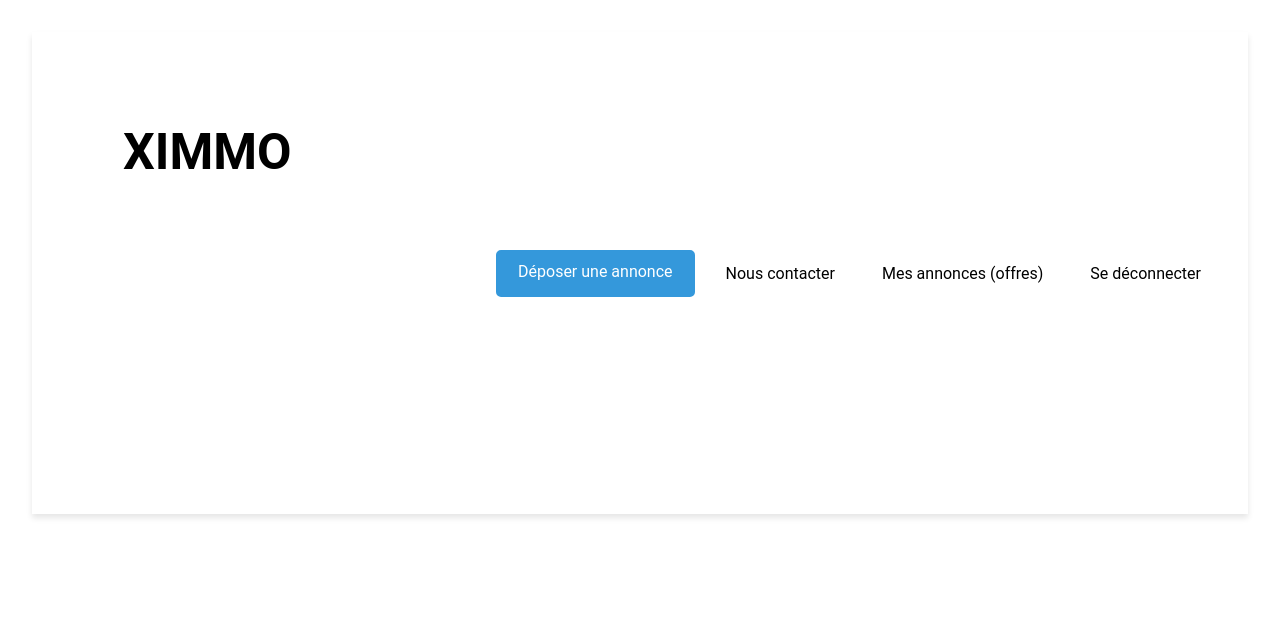
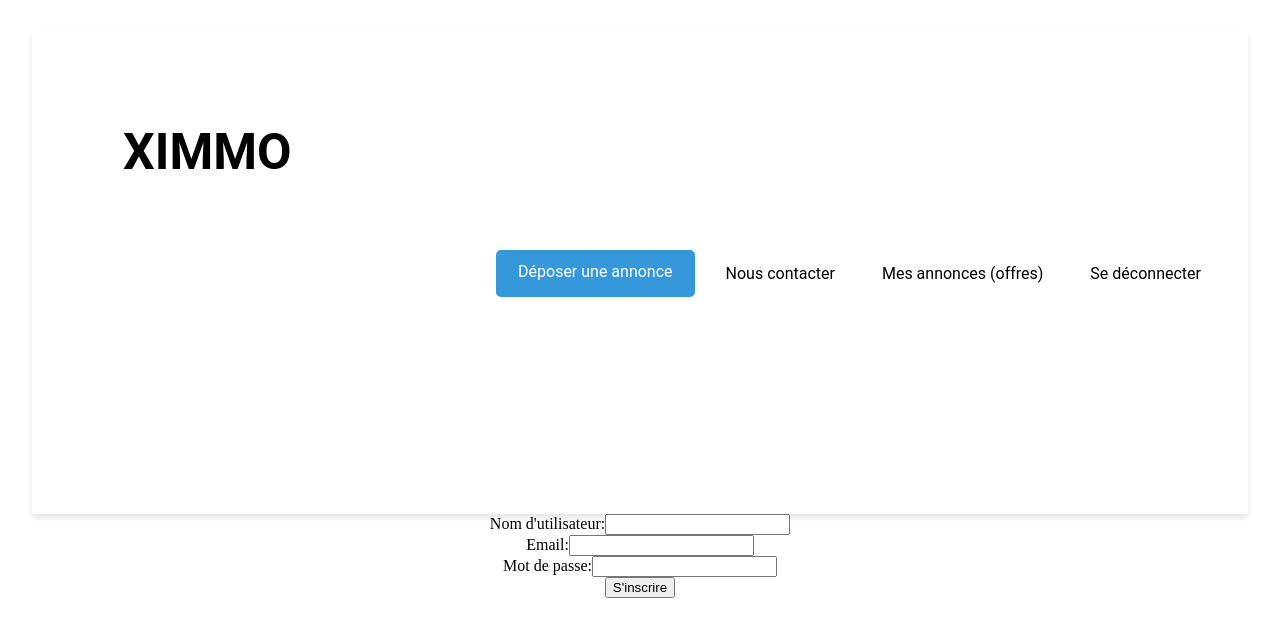
Before and after one commit to Spyke183/Ximmo, a React (Vite) app: page / in a window 1280 px wide. Shown: the top 636 px of the page. Built offline with nearby package versions, Linux system fonts and the light colour scheme.

Commit message:
envoi donné inscription sur API

```diff
--- a/src/main.jsx
+++ b/src/main.jsx
@@ -5,6 +5,7 @@ import App from "./App.jsx";
 import "./index.css";
 import Acceuil from "./router/Acceuil.jsx";
 import ErrorPage from "./error-page";
+import Inscription from "./router/Inscription.jsx";
 
 const router = createBrowserRouter([
   {
@@ -17,5 +18,6 @@ ReactDOM.createRoot(document.getElementById("root")).render(
   <React.StrictMode>
     <App />
     <RouterProvider router={router} />
+    <Inscription />
   </React.StrictMode>
 );
--- /dev/null
+++ b/src/router/inscription.jsx
@@ -0,0 +1,80 @@
+import React, { useState } from "react";
+
+function Inscription() {
+  // États pour les champs de saisie ("VIDE")
+  const [username, setUsername] = useState("");
+  const [email, setEmail] = useState("");
+  const [password, setPassword] = useState("");
+
+  const handleSubmit = async (e) => {
+    e.preventDefault();
+
+    // Données à envoyer
+    const userData = {
+      username,
+      email,
+      password,
+    };
+
+    const requestOptions = {
+      method: "POST",
+      headers: {
+        "Content-Type": "application/json",
+      },
+      body: JSON.stringify(userData),
+    };
+
+    try {
+      const response = await fetch(
+        "https://apihackaton1.osc-fr1.scalingo.io/users/register",
+        requestOptions
+      );
+
+      if (response.ok) {
+        const data = await response.json();
+        console.log("Données envoyées avec succès :", data);
+      } else {
+        console.error("Erreur lors de l'envoi des données :", response.status);
+      }
+    } catch (error) {
+      console.error("Erreur inattendue :", error);
+    }
+  };
+
+  return (
+    <>
+      <form onSubmit={handleSubmit}>
+        <label>
+          Nom d'utilisateur:
+          <input
+            type="text"
+            value={username}
+            onChange={(e) => setUsername(e.target.value)}
+          />
+        </label>
+        <br />
+        <label>
+          Email:
+          <input
+            type="email"
+            value={email}
+            onChange={(e) => setEmail(e.target.value)}
+          />
+        </label>
+        <br />
+        <label>
+          Mot de passe:
+          <input
+            type="password"
+            value={password}
+            onChange={(e) => setPassword(e.target.value)}
+          />
+        </label>
+        <br />
+        <button type="submit">S'inscrire</button>
+      </form>
+    </>
+  );
+}
+
+export default Inscription;
```
